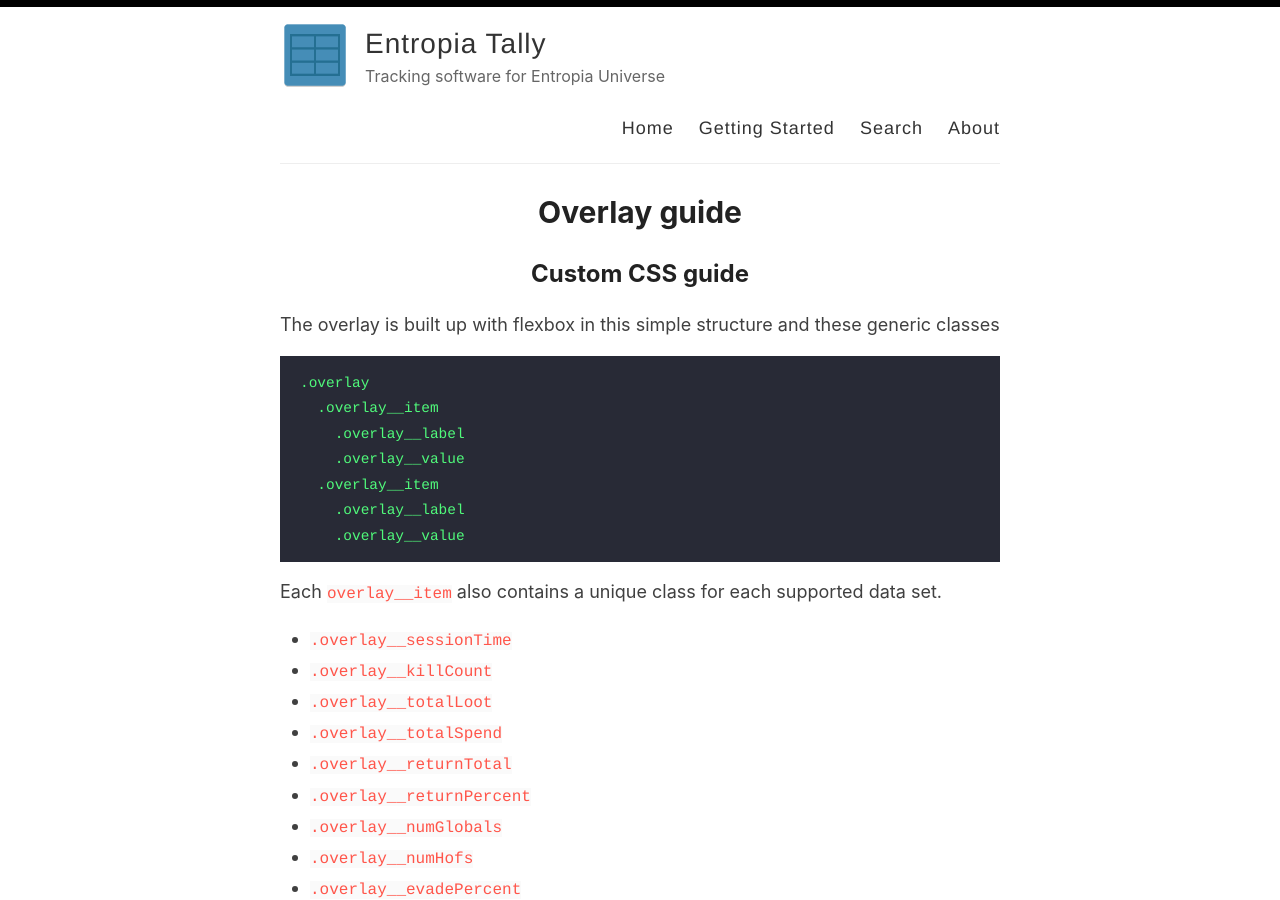
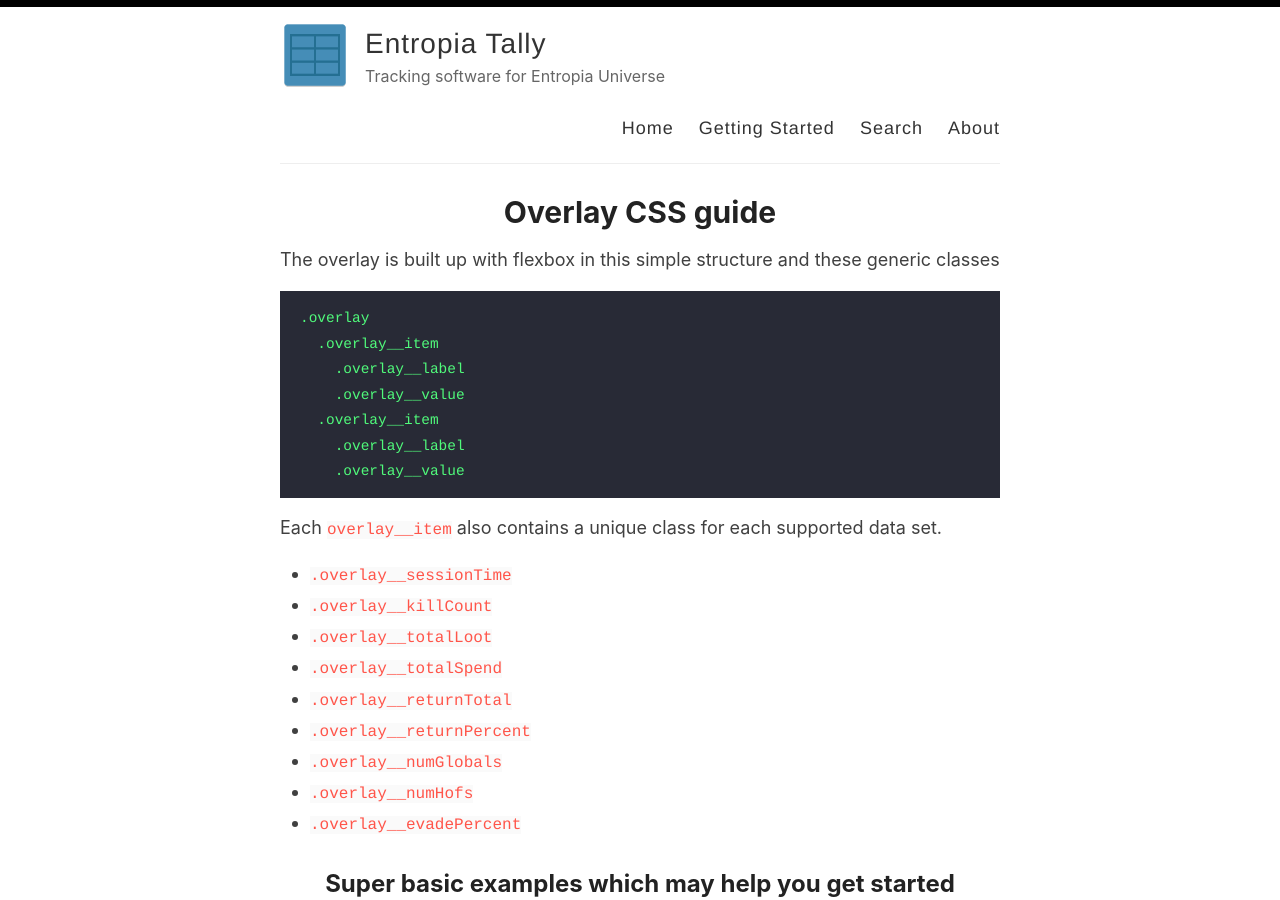
Before and after one commit to Entropia-Tracker/entropia-tracker.github.io, a Jekyll site: the page built from _pages/overlay.md, in a window 1280 px wide and 900 px high. Built offline with Jekyll 4.4.1, drawn with Linux system fonts in a browser that asks for light colours.

Commit message:
fix: change page title

```diff
--- a/_pages/overlay.md
+++ b/_pages/overlay.md
@@ -1,10 +1,8 @@
 ---
 layout: page
-title: Overlay guide
+title: Overlay CSS guide
 permalink: /overlay/
 ---
-
-## Custom CSS guide
 
 The overlay is built up with flexbox in this simple structure and these generic classes
 
```
